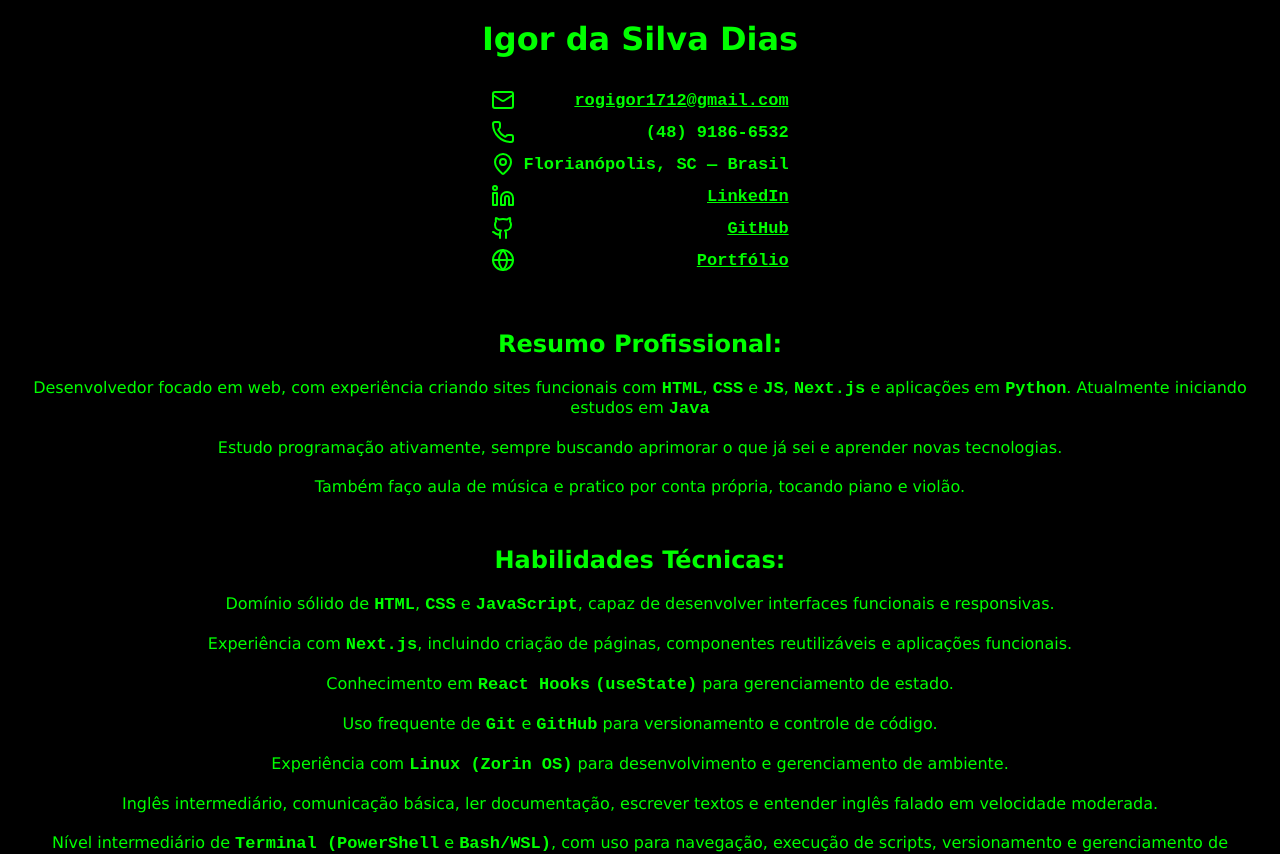
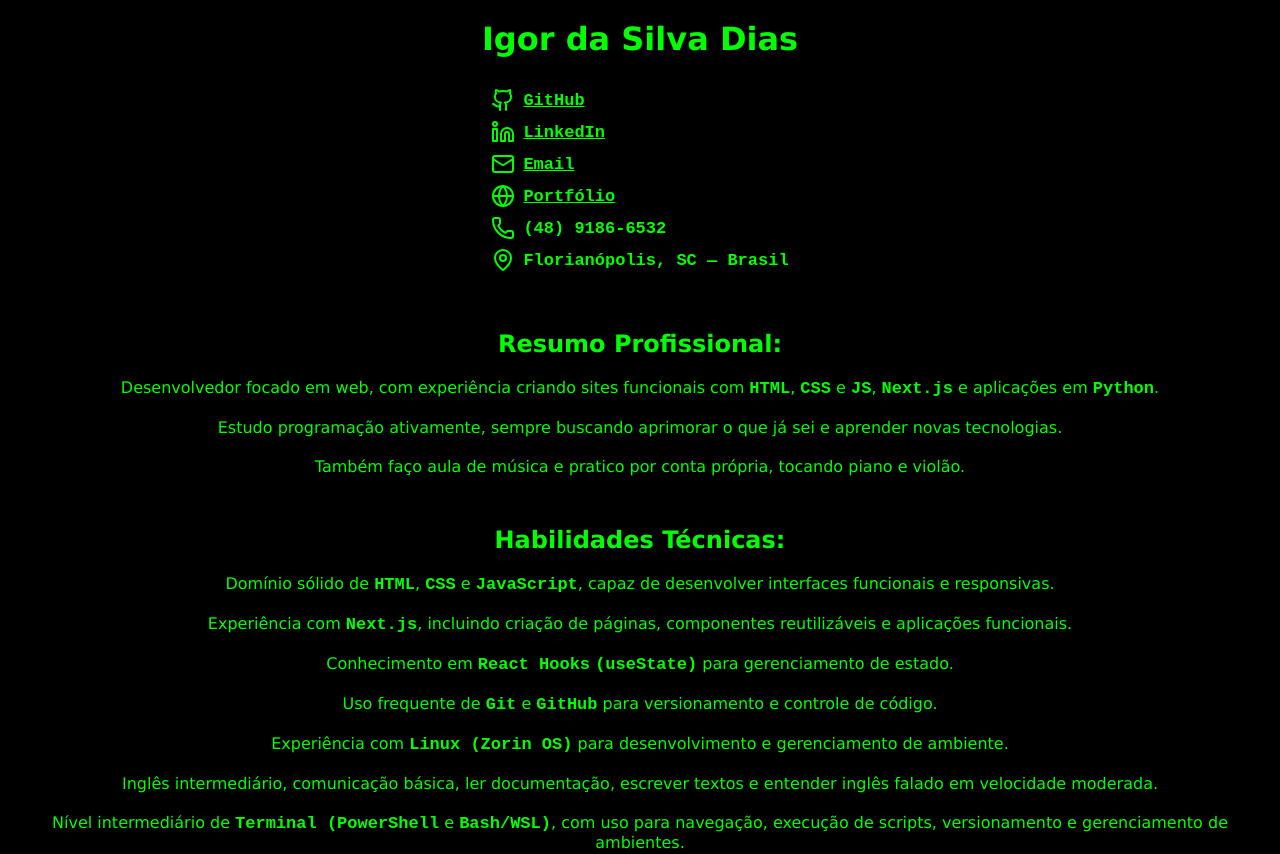
Before and after one commit to Igor-Dias-2010/curriculo, a Next.js app: page / in a window 1280 px wide. Shown: the top 854 px of the page. Built offline with nearby package versions, Linux system fonts and the light colour scheme.

Commit message:
update: ordem dos contatos, alinhamento e email

```diff
--- a/app/contato.jsx
+++ b/app/contato.jsx
@@ -1,42 +1,71 @@
-'use client'
-import { Mail, Phone, MapPin, MapPinCheck, Linkedin, Github, Globe } from 'lucide-react'
-import Link from 'next/link'
+"use client";
+import {
+    Mail,
+    Phone,
+    MapPin,
+    MapPinCheck,
+    Linkedin,
+    Github,
+    Globe,
+} from "lucide-react";
+import Link from "next/link";
 
 export default function Contato() {
     return (
         <div>
-            <div className='contact'>
-                <Mail className='icon' />
-                <span className='code'>
-                    <Link href={'mailto:rogigor1712@gmail.com'}>rogigor1712@gmail.com</Link>
+            <div className="contact">
+                <Github className="icon" />
+                <span className="code">
+                    <Link
+                        href={"https://github.com/Igor-Dias-2010"}
+                        target="_blank"
+                    >
+                        GitHub
+                    </Link>
                 </span>
             </div>
-            <div className='contact'>
-                <Phone className='icon' />
-                <span className='code'>(48) 9186-6532</span>
-            </div>
-            <div className='contact'>
-                <MapPin className='icon' />
-                <span className='code'>Florianópolis, SC — Brasil</span>
-            </div>
-            <div className='contact'>
-                <Linkedin className='icon' />
-                <span className='code'>
-                    <Link href={'https://www.linkedin.com/in/igor-dias-4a0791356/'} target='_blank'>LinkedIn</Link>
+            <div className="contact">
+                <Linkedin className="icon" />
+                <span className="code">
+                    <Link
+                        href={
+                            "https://www.linkedin.com/in/igor-dias-4a0791356/"
+                        }
+                        target="_blank"
+                    >
+                        LinkedIn
+                    </Link>
                 </span>
             </div>
-            <div className='contact'>
-                <Github className='icon' />
-                <span className='code'>
-                    <Link href={'https://github.com/Igor-Dias-2010'} target='_blank'>GitHub</Link>
+            <div className="contact">
+                <Mail className="icon" />
+                <span className="code">
+                    <Link href={"mailto:rogigor1712@gmail.com"}>
+                        Email
+                    </Link>
                 </span>
             </div>
-            <div className='contact'>
-                <Globe className='icon' />
-                <span className='code'>
-                    <Link href={'https://portfolio-sooty-alpha-87lizncs4o.vercel.app/'} target='_blank'>Portfólio</Link>
+            <div className="contact">
+                <Globe className="icon" />
+                <span className="code">
+                    <Link
+                        href={
+                            "https://portfolio-sooty-alpha-87lizncs4o.vercel.app/"
+                        }
+                        target="_blank"
+                    >
+                        Portfólio
+                    </Link>
                 </span>
             </div>
+            <div className="contact">
+                <Phone className="icon" />
+                <span className="code">(48) 9186-6532</span>
+            </div>
+            <div className="contact">
+                <MapPin className="icon" />
+                <span className="code">Florianópolis, SC — Brasil</span>
+            </div>
         </div>
-    )
+    );
 }
--- a/app/globals.css
+++ b/app/globals.css
@@ -42,7 +42,6 @@ body {
     align-items: center;
     gap: 8px;
     margin-bottom: 8px;
-    justify-content: space-between;
     width: 100%;
     max-width: 300px;
 }
--- a/app/resumo-profissional.jsx
+++ b/app/resumo-profissional.jsx
@@ -4,7 +4,7 @@ export default function Resumo() {
     return (
         <div className="main">
             <h2>Resumo Profissional:</h2>
-            <p>Desenvolvedor focado em web, com experiência criando sites funcionais com <span className="code">HTML</span>, <span className="code">CSS</span> e <span className="code">JS</span>, <span className="code">Next.js</span> e aplicações em <span className="code">Python</span>. Atualmente iniciando estudos em <span className="code">Java</span></p>
+            <p>Desenvolvedor focado em web, com experiência criando sites funcionais com <span className="code">HTML</span>, <span className="code">CSS</span> e <span className="code">JS</span>, <span className="code">Next.js</span> e aplicações em <span className="code">Python</span>.</p>
             <p>Estudo programação ativamente, sempre buscando aprimorar o que já sei e aprender novas tecnologias.</p>
             <p>Também faço aula de música e pratico por conta própria, tocando piano e violão.</p>
         </div>
```
